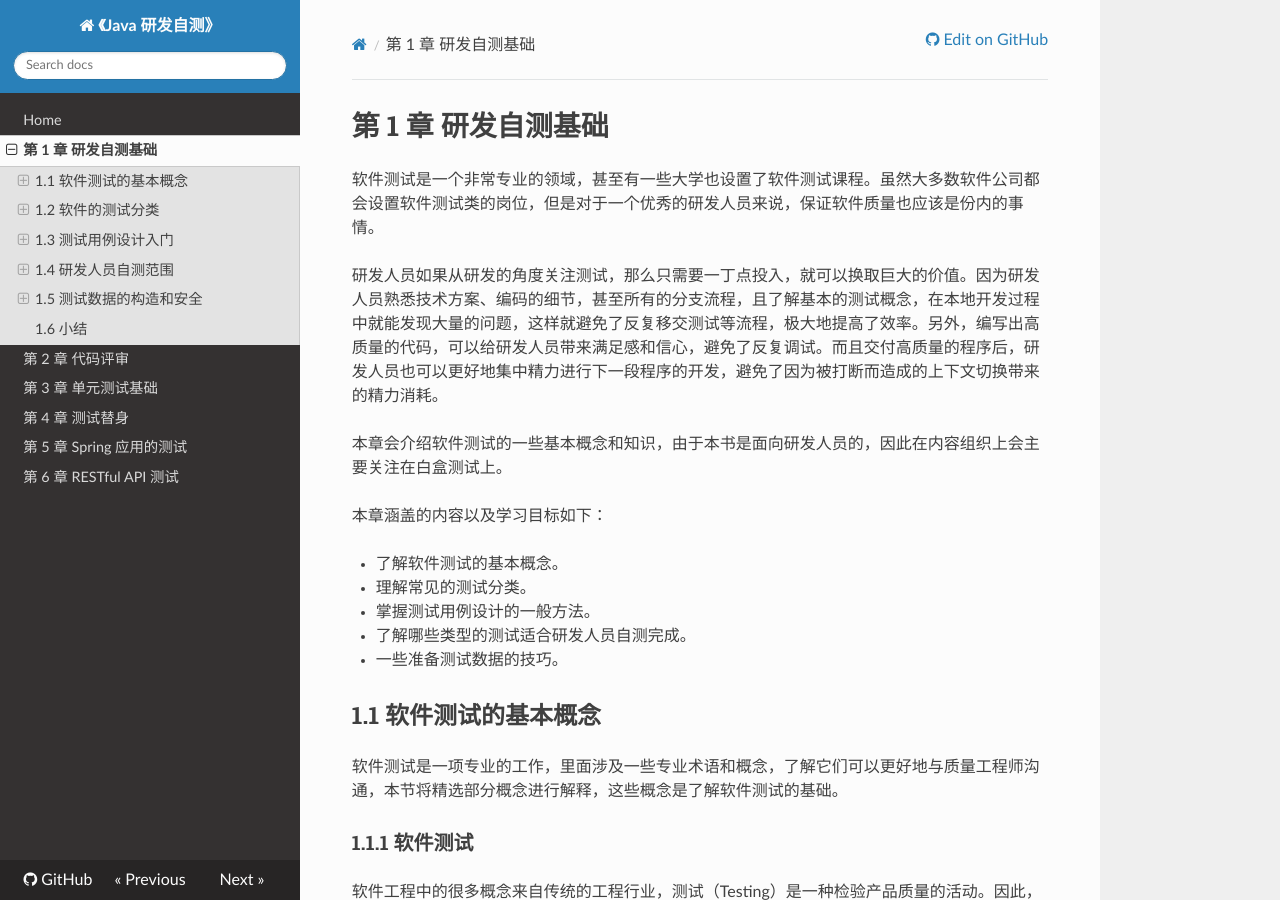
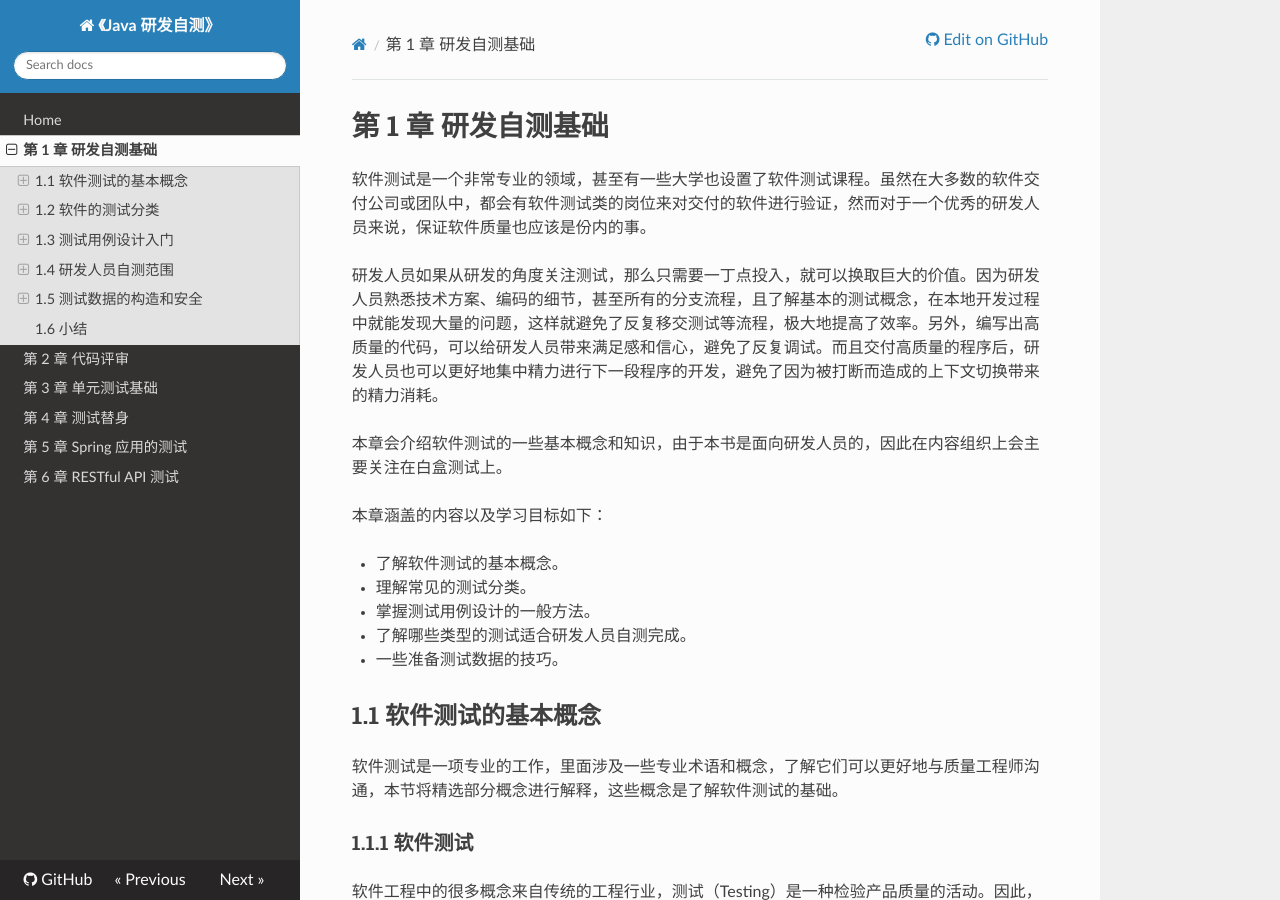
Before and after one commit to java-self-testing/java-self-testing-book, an MkDocs documentation site: the page built from docs/01-self-testing-fundamentals.md, in a window 1280 px wide and 900 px high. Built offline with MkDocs 1.6.1, drawn with Linux system fonts in a browser that asks for light colours; nearby versions of some CDN libraries.

Commit message:
Simon: adjust words.

```diff
--- a/docs/01-self-testing-fundamentals.md
+++ b/docs/01-self-testing-fundamentals.md
@@ -1,7 +1,7 @@
 第 1 章 研发自测基础
 ====================
 
-软件测试是一个非常专业的领域，甚至有一些大学也设置了软件测试课程。虽然大多数软件公司都会设置软件测试类的岗位，但是对于一个优秀的研发人员来说，保证软件质量也应该是份内的事情。
+软件测试是一个非常专业的领域，甚至有一些大学也设置了软件测试课程。虽然在大多数的软件交付公司或团队中，都会有软件测试类的岗位来对交付的软件进行验证，然而对于一个优秀的研发人员来说，保证软件质量也应该是份内的事。
 
 研发人员如果从研发的角度关注测试，那么只需要一丁点投入，就可以换取巨大的价值。因为研发人员熟悉技术方案、编码的细节，甚至所有的分支流程，且了解基本的测试概念，在本地开发过程中就能发现大量的问题，这样就避免了反复移交测试等流程，极大地提高了效率。另外，编写出高质量的代码，可以给研发人员带来满足感和信心，避免了反复调试。而且交付高质量的程序后，研发人员也可以更好地集中精力进行下一段程序的开发，避免了因为被打断而造成的上下文切换带来的精力消耗。
 
```
